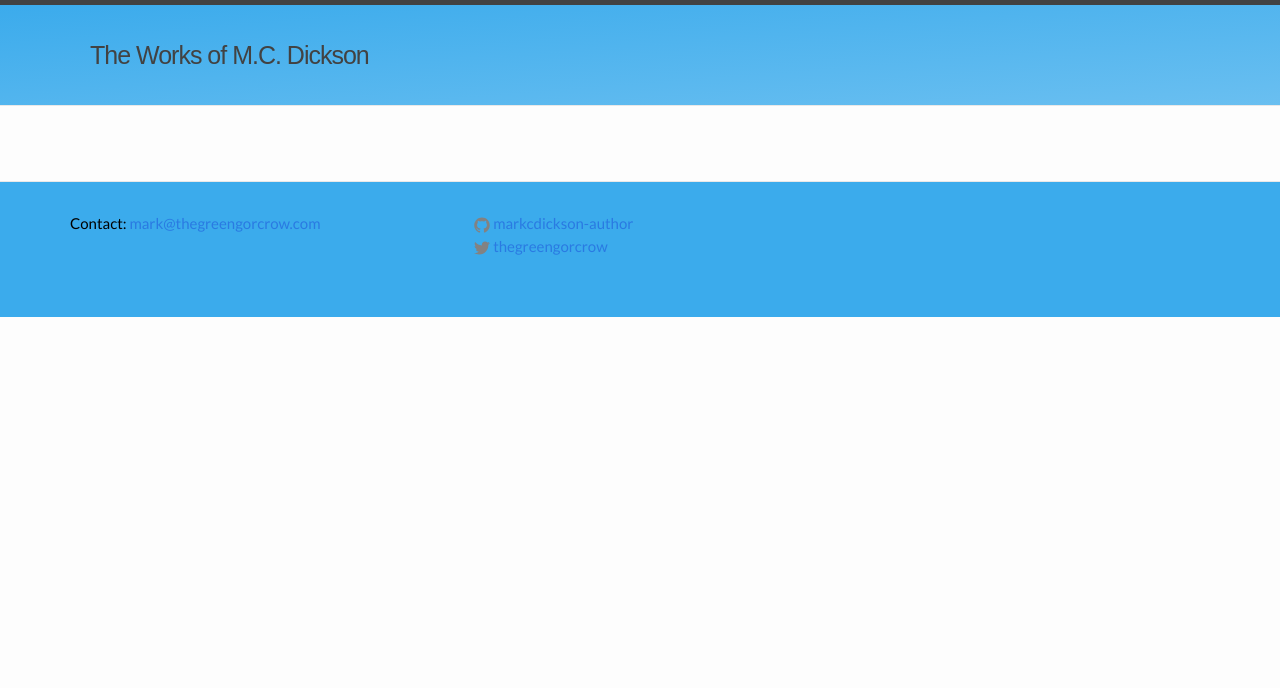
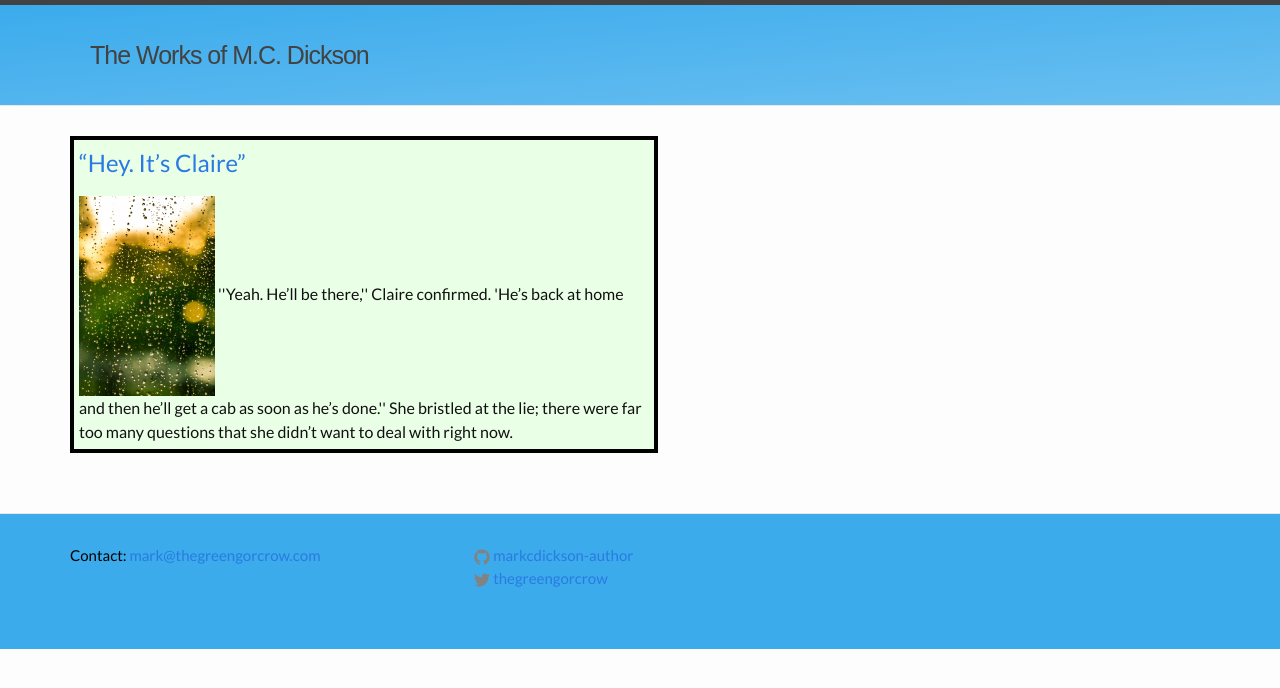
Before and after one commit to giantjester/markcdickson-author.github.io, a Jekyll site: the page built from index.html, in a window 1280 px wide. Shown: the top 688 px of the page. Built offline with Jekyll 4.4.1, drawn with Linux system fonts in a browser that asks for light colours; some of the changed lines change nothing that is shown.

Commit message:
First post draft

```diff
--- /dev/null
+++ b/_posts/2016-05-31-hey-its-claire.markdown
@@ -0,0 +1,106 @@
+---
+layout: post
+title:  “Hey. It’s Claire”
+date:   2016-05-31 00:00:00 0000
+categories: fiction
+excerpt: "''Yeah. He’ll be there,'' Claire confirmed. 'He’s back at home and then he’ll get a cab as soon as he’s done.''
+
+She bristled at the lie; there were far too many questions that she didn’t want to deal with right now."
+images:
+
+  - url: /assets/bannerPhoto_heyItsClaire.png
+    alt: bannerPhoto_heyItsClaire
+    title: Banner Photo Hey Its Claire
+
+  - url: /assets/coverArt_heyItsClaire.png
+    alt: coverArt_heyItsClaire
+    title: Cover Art Hey Its Claire
+---
+
+<img class="bannerPhoto" src="{{ site.url }}/assets/bannerPhoto_heyItsClaire.png" />
+
+*“Hey. It’s Claire. Yeah, I’m still coming.”*
+
+She kept up the pace, even though her feet were starting to ache; there was something cathartic about walking barefoot in the rain. The night had become so out of hand so quickly that it was a relief to feel some kind of solid connection to the ground beneath her feet.
+
+The heel of one of her shoes stuck out of the carrier bag in her left hand and jostled the plastic as she walked. As Beth's question came down the phone, Claire turned around and looked at the road she’d just walked down.
+
+“Yeah. He’ll be there," Claire confirmed. "He’s back at home and then he’ll get a cab as soon as he’s done.”
+
+She bristled at the lie; there were far too many questions that she didn’t want to deal with right now.
+
+When they were younger, Beth had always been the one to take charge. It was her job to make sure that Claire didn’t screw up her life. Even 25 years later, it was a habit and a relationship that wasn’t going to change.
+
+There was an awning up ahead and Claire started to make a beeline for it.
+
+"He wasn’t feeling great and decided to…” Claire tried.
+
+The bag hit the floor with a loud clang as Claire reached the outcrop of material. The bright neon green was garishly luminescent, but she needed a brief respite and turned from it. From experience, she knew that she wouldn’t be able to placate her cousin quickly. As Claire listened to the onslaught of enquiries, she bent over and checked that she hadn’t smashed the bottle; it might only be $15 worth, but her shoes were worth far more than that.
+
+Claire righted herself and adjusted the phone to her other ear.
+
+“Look. I’m fine. Nothing’s happened. It’s just pouring and the taxi got…” she began.
+
+The voice on the other end of the line cut her off.
+
+This wasn’t what she needed right now. Six years of her life were getting flushed down the drain and she didn’t need to hear confirmation of her mistakes to know that there was no going back. Each time she tried to explain herself, the volume of the voice raving down the phone simply got louder.
+
+Claire tried to soothe her.
+
+“I know you’ve been working really hard on this party. You don’t need to worry about us…”
+
+This time the interruption actually bugged her.
+
+As the rain pounded down on the cover above her, she was suddenly immensely glad that she was alone. This was one of the busiest cities in the world, but she still always managed to somehow make it her own. Smashing, screaming and sobbing aside, she find herself thinking how lucky she was to be here. So many people tried to make it here; she was one of the lucky few who had managed it.
+
+There was an art to dealing with Beth: grunting at well timed intervals was the best way to ride out her well-intentioned tirades.
+
+As Claire's mind started to wander, she found herself thinking about the event that had lead her here. It was just a single text message that had set the spiral off. A badly timed and poorly worded text message and she was suddenly left wondering if she had a place to go home to. It was her fault that it had happened; it was destined to happen at some point. Was it actually even her fault?
+
+She snapped out of her inner soliloqy.
+
+“I know I know," Claire said. "Look; I’m almost at your place and then I can explain it better. It’s not even a big…”
+
+But it was wasn’t it? They were on their way to the party and he’d asked her. After everything that had happened that evening, he’d still asked her. In the middle of the street; in front of everyone.
+
+Claire shook her head violently to one side, dislodging the water that had dripped into her ear. There was an innocence to him that she’d never fully deserved; now it had torn them irreperably apart. Maybe that was why she had done it. It was her fault that it had happened.
+
+A second wine glass here. A few lost hours there. There had been so many close-calls and near-misses that had slipped past his attention, but it was the text message that had eventually broken the news. Why hadn’t that made a difference to his decision? There had been so many warning signs from both sides and they’d all slipped past notice because there was something else in the moment more deserving of their attention. A weekend spent in the office. An emergency trip down to lay a family member to rest. There was always a reason not to deal with the problem when it arose and they took it at every opportunity.
+
+Claire knew that she needed to start dealing with her problems head on. This needed to begin with Beth; Claire knew that it was her turn to talk and she was going to utilise it as best she could.
+
+“We’re not perfect but we’re working on it," she spat. "You and Greg aren’t exactly dealing with marital bliss right now.”
+
+She instantly regretted it. It set Beth off with fresh ammunition.
+
+There was a chance that this party could have made everyting okay again. Underneath all of the bravado, Beth always knew what to say and how to say it; she’d be the reasonable one, Claire would whine and moan and then everything would end fixed with a kiss and a band-aid. There might have been a chance for a nice glass of wine; two or three if she was lucky.
+
+Claire heard her phone receive a notification. She debated whether or not Beth’s new tirade was more important.
+
+She hung up.
+
+As she looked down at her phone, she saw his face staring up at her; a glimpse of a time when their relationship had mattered to her: they'd been three adventures away from the end of their epic “Top 10 Things to Do” and had found themselves face-to-face with either the friendliest or least appropriate giraffe that she’d ever met.
+
+It had become something of a competition between them that day: whoever could touch the most animals would get to choose the restaurant that night. This giraffe may have won Claire the bet, but they didn’t end up going to the restaurant.
+
+She put the phone back in her pocket.
+
+Claire flopped down onto the ground next to her bags. Leaning her head back to lean on the glass window behind her, she glanced at the hordes of taxis heading down the avenue. There was a rhythmic elegance to the way that they stopped and started that transfixed her. Everything was working as it was supposed to be, everyone chugged along and none of it mattered. Back when they left their apartment, they’d considered joining the ranks on the road, but a need for wine drove her elsewhere.
+
+Claire chuckled to herself. Didn’t it always? There was still a chance that it still could, if only she could get past all this rain.
+
+As she started rummaging around in her bag for her umbrella, Claire felt her phone start going off in her pocket. She stopped searching and pulled it out.
+
+Please be Beth. Please be Beth.
+
+Both the skies and the gods themselves continue to spit down on her: it was Him.
+
+This time, she picked up the phone. She wasn’t listening to what he said, but the message was already clear: she wasn’t to blame and, although he’d find it difficult, there wasn’t anyhing they couldn’t make it through. Pressing her phone between her head and her shoulder, she continued rummaging through her bag; if she could only get to the wine, then it all wouldn’t be so bleak.
+
+She found it. She rose to her feet, opening the umbrella and started to raise it above her head. The voice droned on in her ear but she found herself oddly detached from the situation. She could still make it to the party, albeit extraordinarily late, and attempt to salvage something from the night.
+
+Her dress and her make-up was ruined but, hey, she still had that bottle of wine. Her shoes weren’t that wet. She put the half-cocked umbrella down next to her and took the phone firmly in her hand. She cut in over his barrage.
+
+“Thank you. But no. Not now.”
+
+She stepped out into the rain.
--- a/_sass/_base.scss
+++ b/_sass/_base.scss
@@ -25,13 +25,17 @@ body {
     font-kerning: normal;
 }
 
-
+p {
+  margin-bottom: 5px;
+  text-align: justify;
+  text-indent: 30px;
+}
 
 /**
  * Set `margin-bottom` to maintain vertical rhythm
  */
 h1, h2, h3, h4, h5, h6,
-p, blockquote, pre,
+blockquote, pre,
 ul, ol, dl, figure,
 %vertical-rhythm {
     margin-bottom: $spacing-unit / 2;
--- a/_sass/_layout.scss
+++ b/_sass/_layout.scss
@@ -191,7 +191,6 @@
  */
 .page-content {
   padding: $spacing-unit 0;
-  padding-left: $twitter-width;
 
   @media (max-width: 1250px)  {
       padding-left: 0px;
@@ -276,32 +275,35 @@
 
 .background-postBody {
   //max-width: 100%;
-  max-width: 60%;
-  max-height: 75%;
+  max-width: 50%;
+  max-height: 50%;
+  display: inline-block;
   /*width: -webkit-calc(#{$content-width} - (#{$spacing-unit} * 2));
   width:         calc(#{$content-width} - (#{$spacing-unit} * 2));*/
   background-color: #E9FFE6;
   margin: auto auto 15px auto;
+  padding: 5px;
   border: 4px black solid;
-
-  @media (max-width: 770px)  {
-      display: inline-block;
-      max-width: 100%;
-  }
 }
 
-.list-bannerPhoto {
-  height: 400px;
-  width: 720px;
+.post-coverArt {
+  height: $content-width/4;
+  width: 50%;
+  display: inline;
+}
+
+.coverArt {
   margin: auto;
+  //margin: 5px auto auto 5px;
+}
+
+.post-excerpt {
+  display: inline;
 }
 
 .bannerPhoto {
-  margin: auto auto auto $twitter-width;
-
-  @media (max-width: 770px)  {
-      margin: auto;
-  }
+  max-width: 100%;
+  margin: auto;
 }
 
 .post-content {
--- a/index.html
+++ b/index.html
@@ -13,11 +13,14 @@ layout: default
             <!--<span class="post-meta">{{ post.date | date: "%b %-d, %Y" }}</span>-->
 
             <h2><a href="{{ post.url | prepend: site.baseurl }}">{{ post.title }}</a></h2>
-          <p>
+          <a href="{{ post.url | prepend: site.baseurl }}">
+            <img class="coverArt" src="{{ post.images[1].url }}" />
+          </a>
+          <p class="post-excerpt">
             {{ post.excerpt }}
           </p>
         </li>
-        <p class="rss-subscribe">Subscribe <a href="{{ "/feed.xml" | prepend: site.baseurl }}">via RSS</a></p>
+        <!--<p class="rss-subscribe">Subscribe <a href="{{ "/feed.xml" | prepend: site.baseurl }}">via RSS</a></p>-->
     </div>
     {% endfor %}
   </ul>
```
Also changed, not shown: assets/bannerPhoto_heyItsClaire.png (added), assets/coverArt_heyItsClaire.png (added).
